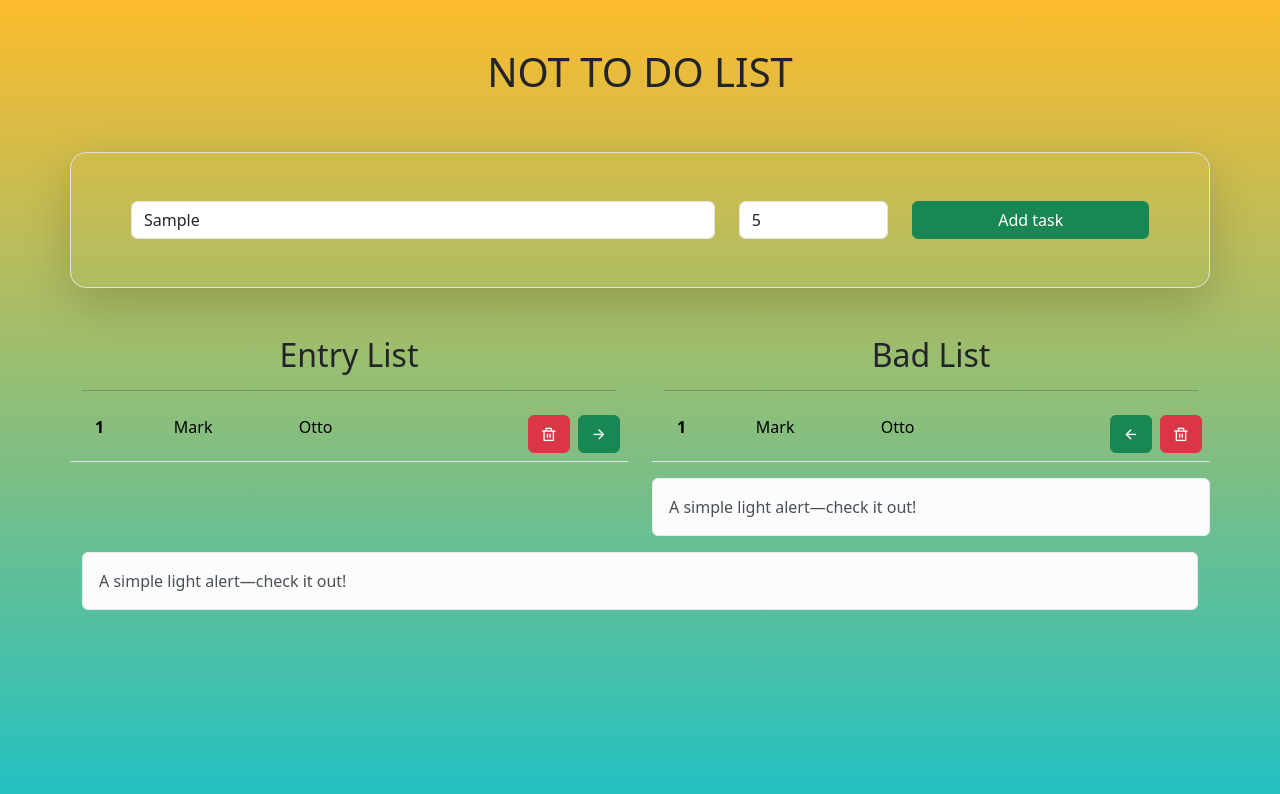
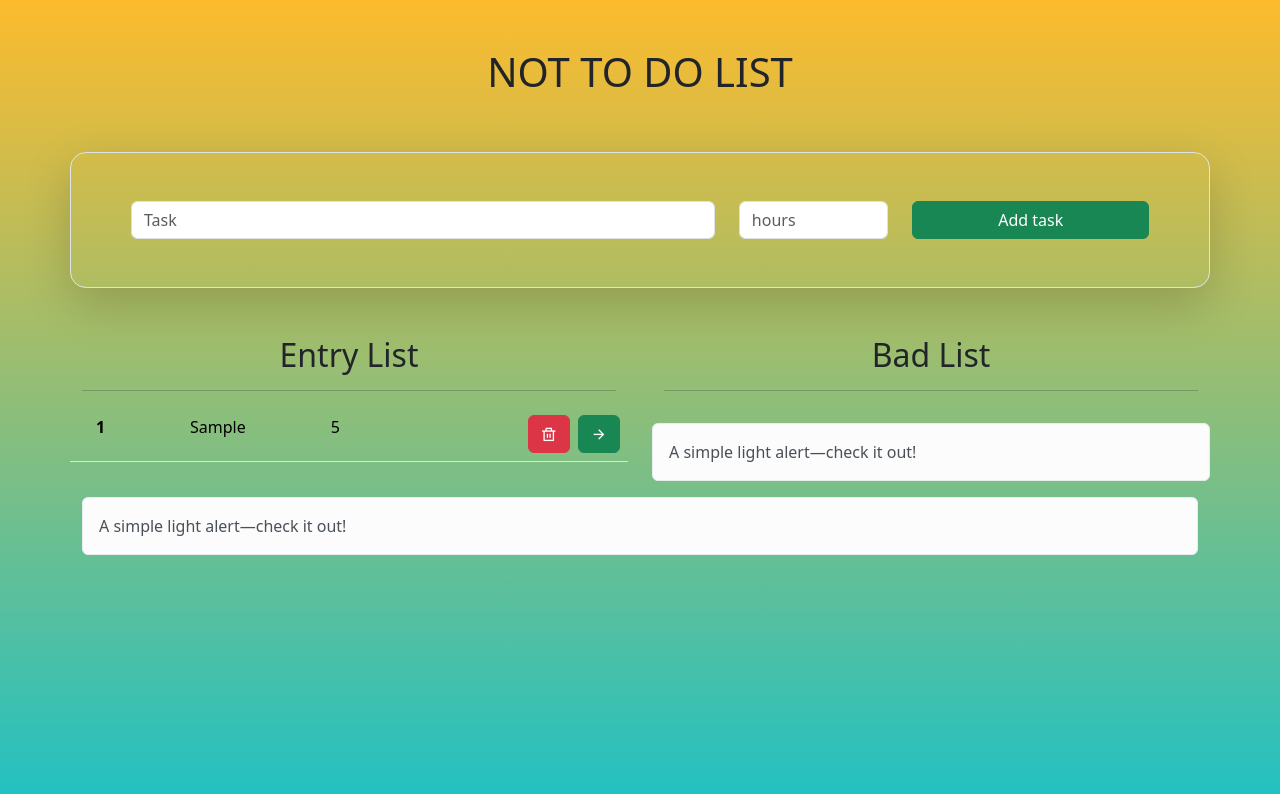
Before and after one commit to prashrijan/ntdl, a plain HTML site: page index.html in a window 1280 px wide. Both pictures are taken after typing "Sample", "5" into the empty fields and a click on the button "Add task". Drawn offline with nearby package versions, Linux system fonts and the light colour scheme.

Commit message:
adding entry list funcitonality

```diff
--- a/index.html
+++ b/index.html
@@ -64,11 +64,11 @@
             <!-- entry list table row -->
             <div class="row">
               <table class="table table-hover text-center">
-                <tbody>
-                  <tr>
+                <tbody id="good-list">
+                  <!-- <tr>
                     <th scope="row">1</th>
-                    <td>Mark</td>
-                    <td>Otto</td>
+                    <td>Task 1</td>
+                    <td>20  </td>
                     <td class="text-end">
                       <button type="button" class="btn btn-danger me-1">
                         <i class="ri-delete-bin-line"></i>
@@ -77,7 +77,7 @@
                         <i class="ri-arrow-right-line"></i>
                       </button>
                     </td>
-                  </tr>
+                  </tr> -->
                 </tbody>
               </table>
             </div>
@@ -96,20 +96,20 @@
             <!-- bad list table row -->
             <div class="row">
               <table class="table table-hover text-center">
-                <tbody>
-                  <tr>
+                <tbody id="bad-list">
+                  <!-- <tr>
                     <th scope="row">1</th>
                     <td>Mark</td>
                     <td>Otto</td>
                     <td class="text-end">
-                      <button type="button" class="btn btn-success me-1">
+                      <button type="button" class="btn btn-warning me-1">
                         <i class="ri-arrow-left-line"></i>
                       </button>
                       <button type="button" class="btn btn-danger">
                         <i class="ri-delete-bin-line"></i>
                       </button>
                     </td>
-                  </tr>
+                  </tr> -->
                 </tbody>
               </table>
             </div>
--- a/script.js
+++ b/script.js
@@ -0,0 +1,48 @@
+const taskField = document.querySelector("#input-task");
+const hourField = document.querySelector("#hours");
+const addButton = document.querySelector("#button");
+const entryListTable = document.querySelector("#good-list");
+const badListTable = document.querySelector("#bad-list");
+
+const tasksList = [];
+
+addButton.addEventListener("click", () => {
+  let task = taskField.value;
+  let hour = hourField.value;
+
+  if (!task && !hour) return;
+  const taskData = {
+    task,
+    hour,
+  };
+
+  tasksList.push(taskData);
+  createTableRow(tasksList);
+
+  taskField.value = "";
+  hourField.value = "";
+  console.log(tasksList);
+});
+
+const createTableRow = (tasksList) => {
+  entryListTable.innerHTML = "";
+
+  tasksList.forEach(({ task, hour }, index) => {
+    let tr = document.createElement("tr");
+    tr.innerHTML = `
+        <th scope="row">${index + 1}</th>
+        <td>${task}</td>
+        <td>${hour}</td>
+        <td class="text-end">
+            <button type="button" class="btn btn-danger me-1">
+                <i class="ri-delete-bin-line"></i>
+            </button>
+            <button type="button" class="btn btn-success">
+                <i class="ri-arrow-right-line"></i>
+            </button>
+        </td>
+      `;
+
+    entryListTable.appendChild(tr);
+  });
+};
```
